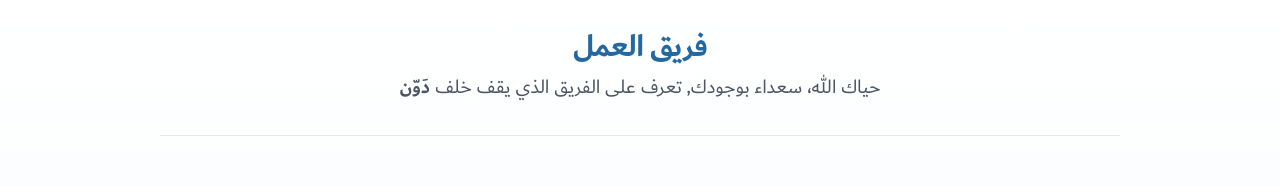
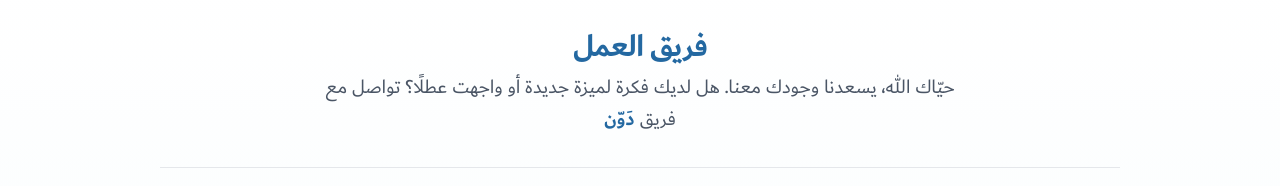
Before and after one commit to dawin-editor/dawin-landingpage, a React (Vite) app: page /team in a window 1280 px wide. Shown: the part 161-347 px from the top of the page. Built offline with nearby package versions, Linux system fonts and the light colour scheme.

Commit message:
enhance team hero text

```diff
--- a/package.json
+++ b/package.json
@@ -19,6 +19,7 @@
     "motion": "^12.23.22",
     "react": "^19.1.1",
     "react-dom": "^19.1.1",
+    "react-helmet-async": "^2.0.5",
     "react-router-dom": "^7.9.2",
     "rough-notation": "^0.5.1",
     "tailwind-merge": "^3.3.1",
--- a/src/pages/Contact.tsx
+++ b/src/pages/Contact.tsx
@@ -1,4 +1,3 @@
-
 export default function Contact() {
   return (
     <div className="min-h-screen bg-gradient-to-t from-[#f4fafc]" dir="rtl">
@@ -10,7 +9,8 @@ export default function Contact() {
             </span>
           </h1>
           <p className="mt-2 text-lg sm:text-xl leading-7 sm:leading-8 text-center text-gray-600 font-dubai-regular">
-              حياك الله، سعداء بوجودك, تعرف على الفريق الذي يقف خلف <span className="font-dubai-bold">دَوّن</span>
+            حيّاك الله، يسعدنا وجودك معنا. هل لديك فكرة لميزة جديدة أو واجهت
+            عطلًا؟ تواصل مع فريق <span className="font-dubai-bold text-[#2368a1]">دَوّن</span>
           </p>
         </div>
 
@@ -27,8 +27,8 @@ export default function Contact() {
               />
 
               <p>
-                أنا عبدالهادي جعفر، شاب مُسلم من الجزائر، خرّيج علوم حاسب (IT). أحب البساطة في كل
-                شيء وحل المشاكل بطرق ابداعية.
+                أنا عبدالهادي جعفر، شاب مُسلم من الجزائر، خرّيج علوم حاسب (IT).
+                أحب البساطة في كل شيء وحل المشاكل بطرق ابداعية.
               </p>
 
               <p>
@@ -83,7 +83,10 @@ export default function Contact() {
               <p>أنا يوسف بن عتصمان مطور برمجيات و أسعى لترك أثر ينفع الأمة</p>
               <p>
                 قصتي بدأت مع{" "}
-                <a className=" text-[#2368a1]" href="https://ar.wikipedia.org/wiki/%D8%A7%D9%84%D8%A2%D8%AC%D8%B1%D9%88%D9%85%D9%8A%D8%A9">
+                <a
+                  className=" text-[#2368a1]"
+                  href="https://ar.wikipedia.org/wiki/%D8%A7%D9%84%D8%A2%D8%AC%D8%B1%D9%88%D9%85%D9%8A%D8%A9"
+                >
                   الاجرومية
                 </a>{" "}
                 في النحو هي صعبة , كذلك؟ ومن هناك كانت الانطلاقة في خدمة اللغة و
```
Also changed, not shown: 1 other file (tests, documents, lock files or other folders). Lines whose indentation alone changed are shown as unchanged.
